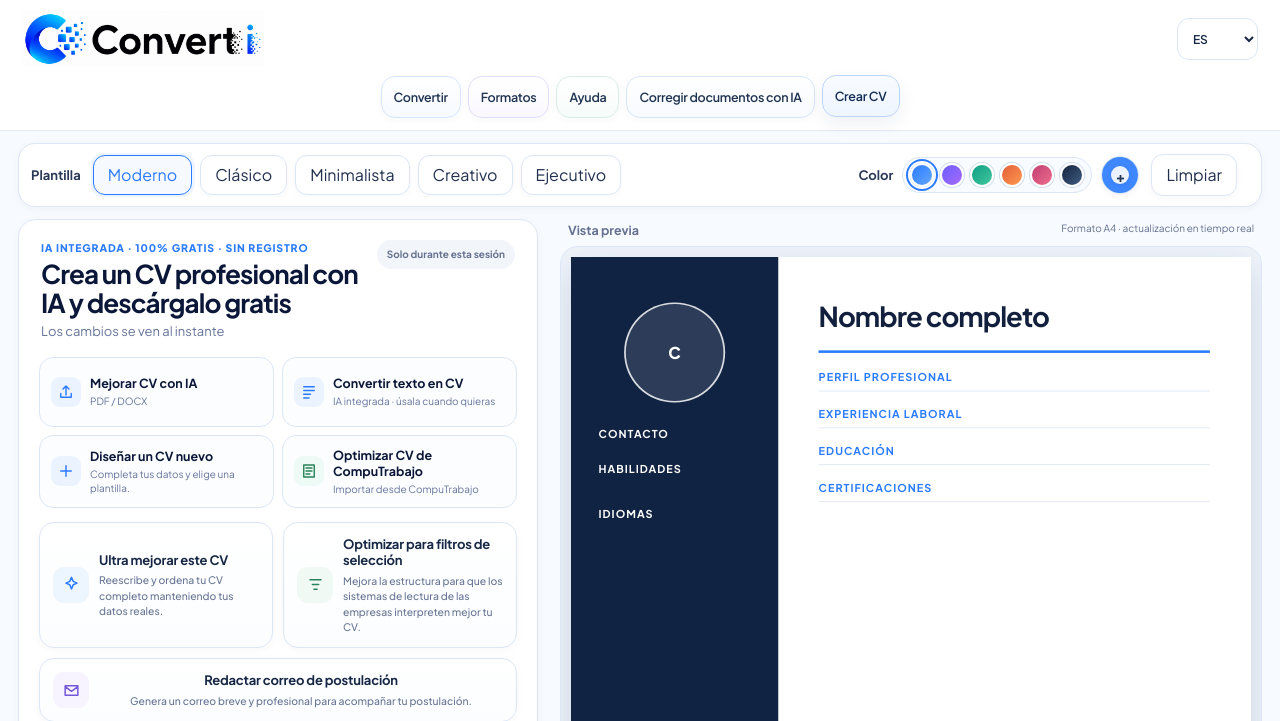
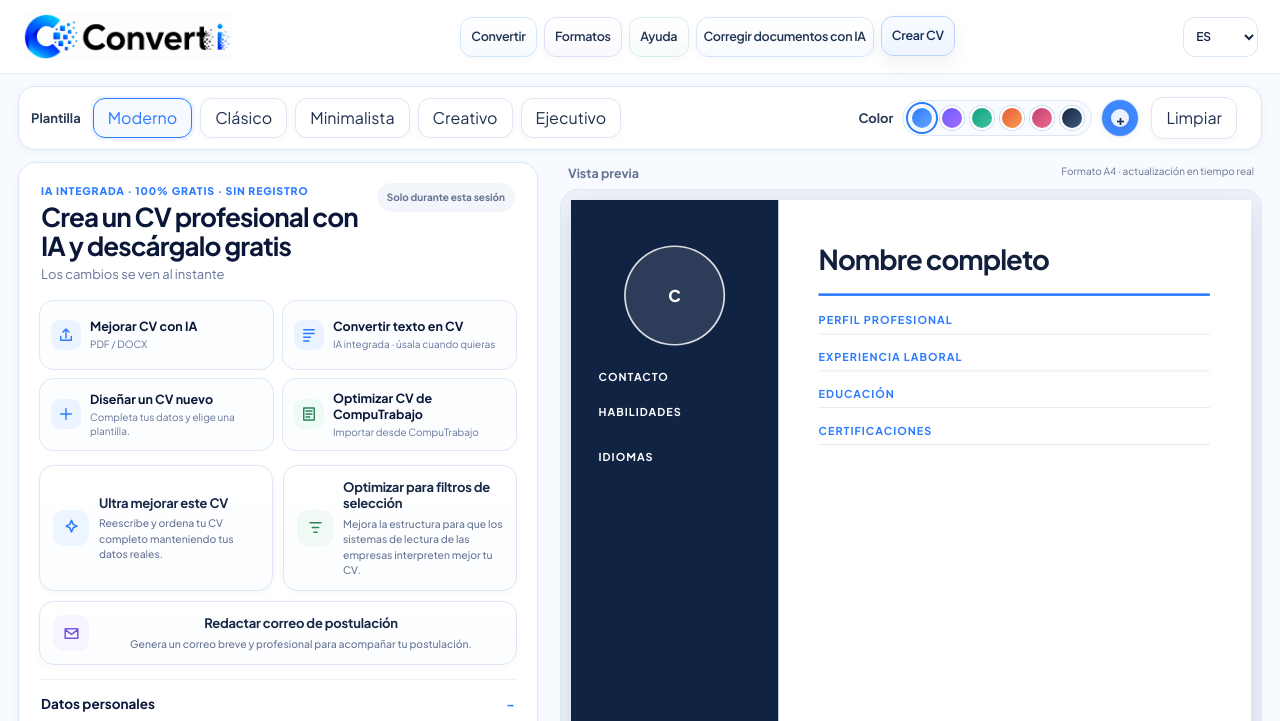
Before and after one commit to Wescka/converti, a Flask app: page /crear-cv in a window 1280 px wide. Shown: the top 721 px of the page. Run offline with Flask 3, Linux system fonts and the light colour scheme; some libraries are stand-ins or nearby versions.

Commit message:
Add files via upload

```diff
--- a/static/css/site_ui.css
+++ b/static/css/site_ui.css
@@ -58,30 +58,57 @@ body,button,input,textarea,select{font-family:"Plus Jakarta Sans",system-ui,-app
 }
 .site-mobile-menu-toggle,.cvb-mobile-menu-toggle{display:none!important}
 
-/* ===== Escritorio/laptop estrecho: dos filas, botones SIEMPRE visibles =====
-   721–1280 px: logo + idioma arriba; navegación completa centrada debajo.
-   Esto evita que el logo y los botones compitan por el mismo ancho. */
-@media (min-width:721px) and (max-width:1280px){
+/* ===== Responsive único del header =====
+   - >1280px: navegación cómoda.
+   - 761–1280px: misma fila, logo y botones reducen su huella sin solaparse.
+   - <=760px: navegación móvil con menú.
+   No se apilan filas de navegación en escritorio/laptop. */
+@media (min-width:761px) and (max-width:1280px){
   .header,.cvb-site-header{
-    min-height:120px!important;padding:10px 22px 12px!important;
-    grid-template-columns:minmax(0,1fr) auto!important;grid-template-rows:58px auto!important;
-    column-gap:14px!important;row-gap:8px!important;
+    min-height:74px!important;
+    padding:7px clamp(12px,1.7vw,22px)!important;
+    grid-template-columns:minmax(150px,210px) minmax(0,1fr) auto!important;
+    grid-template-rows:1fr!important;
+    column-gap:clamp(6px,1vw,12px)!important;
+    row-gap:0!important;
   }
-  .brand,.cvb-brand{grid-column:1!important;grid-row:1!important;overflow:visible!important;max-width:none!important}
-  .brand-logo,.cvb-brand img{height:56px!important;max-width:270px!important;width:auto!important}
-  .converti-header-tools{grid-column:2!important;grid-row:1!important;justify-self:end!important}
+  .brand,.cvb-brand{
+    grid-column:1!important;grid-row:1!important;
+    min-width:0!important;max-width:100%!important;overflow:hidden!important;
+  }
+  .brand-logo,.cvb-brand img{
+    width:100%!important;height:auto!important;max-height:55px!important;max-width:210px!important;
+    object-fit:contain!important;object-position:left center!important;
+  }
   .nav,.cvb-site-nav{
-    grid-column:1/-1!important;grid-row:2!important;justify-self:center!important;width:auto!important;max-width:100%!important;
-    display:flex!important;justify-content:center!important;gap:7px!important;overflow:visible!important;
-    max-height:none!important;opacity:1!important;pointer-events:auto!important;transform:none!important;padding:0!important;
+    grid-column:2!important;grid-row:1!important;
+    justify-self:center!important;width:100%!important;max-width:none!important;
+    display:flex!important;align-items:center!important;justify-content:center!important;
+    gap:clamp(4px,.55vw,8px)!important;overflow:visible!important;
+    max-height:none!important;opacity:1!important;pointer-events:auto!important;
+    transform:none!important;padding:0!important;margin:0!important;
   }
-  .nav a,.cvb-site-nav a{min-height:42px!important;padding:0 12px!important;font-size:12.5px!important}
-  .nav a.nav-doc-ai,.cvb-site-nav a.nav-doc-ai{white-space:nowrap!important}
+  .nav a,.cvb-site-nav a{
+    min-width:0!important;min-height:40px!important;
+    padding:0 clamp(8px,.8vw,12px)!important;
+    font-size:clamp(10.5px,1.02vw,12.5px)!important;
+    border-radius:12px!important;
+  }
+  .nav a.nav-doc-ai,.cvb-site-nav a.nav-doc-ai{
+    max-width:178px!important;white-space:nowrap!important;
+  }
+  .converti-header-tools{
+    grid-column:3!important;grid-row:1!important;justify-self:end!important;
+    min-width:0!important;
+  }
+  .lang-select,.cvb-lang{
+    min-width:62px!important;width:auto!important;height:40px!important;padding:0 8px!important;
+  }
   .site-mobile-menu-toggle,.cvb-mobile-menu-toggle{display:none!important}
 }
 
-/* ===== Móvil real: logo + idioma + menú; navegación desplegable ===== */
-@media (max-width:720px){
+/* ===== Móvil real ===== */
+@media (max-width:760px){
   .header,.cvb-site-header{
     min-height:66px!important;padding:8px 12px!important;
     grid-template-columns:minmax(0,1fr) auto auto!important;grid-template-rows:auto auto!important;
@@ -117,7 +144,7 @@ body,button,input,textarea,select{font-family:"Plus Jakarta Sans",system-ui,-app
     width:100%!important;min-width:0!important;min-height:44px!important;padding:0 8px!important;border-radius:11px!important;
     font-size:12px!important;line-height:1.15!important;white-space:normal!important;text-align:center!important;
   }
-  .nav a.nav-doc-ai,.cvb-site-nav a.nav-doc-ai{grid-column:1/-1!important}
+  .nav a.nav-doc-ai,.cvb-site-nav a.nav-doc-ai{grid-column:1/-1!important;max-width:none!important}
 }
 @media(max-width:360px){
   .header,.cvb-site-header{padding-inline:9px!important;column-gap:6px!important}
--- a/static/js/create_cv.js
+++ b/static/js/create_cv.js
@@ -49,7 +49,7 @@ mobileMenuToggle?.addEventListener('click',()=>{
   mobileMenuToggle.setAttribute('aria-expanded',String(open));
 });
 siteNav?.addEventListener('click',e=>{if(e.target.closest('a'))closeMobileMenu()});
-window.addEventListener('resize',()=>{if(window.innerWidth>720)closeMobileMenu()},{passive:true});
+window.addEventListener('resize',()=>{if(window.innerWidth>760)closeMobileMenu()},{passive:true});
 
 const navCreate=$('#cvbNavCreate');
 navCreate?.addEventListener('click',e=>{
--- a/static/js/site_ui.js
+++ b/static/js/site_ui.js
@@ -13,5 +13,5 @@
   toggle.addEventListener('click', function(){ setOpen(!header.classList.contains('is-menu-open')); });
   nav.addEventListener('click', function(e){ if (e.target.closest('a')) setOpen(false); });
   document.addEventListener('keydown', function(e){ if(e.key === 'Escape') setOpen(false); });
-  window.addEventListener('resize', function(){ if(window.innerWidth > 720) setOpen(false); }, {passive:true});
+  window.addEventListener('resize', function(){ if(window.innerWidth > 760) setOpen(false); }, {passive:true});
 })();
--- a/templates/create_cv.html
+++ b/templates/create_cv.html
@@ -22,8 +22,8 @@
   <link rel="preconnect" href="https://fonts.googleapis.com">
   <link rel="preconnect" href="https://fonts.gstatic.com" crossorigin>
   <link href="https://fonts.googleapis.com/css2?family=Plus+Jakarta+Sans:wght@400;500;600;700;800&display=swap" rel="stylesheet">
-  <link rel="stylesheet" href="{{ url_for('static', filename='css/create_cv.css') }}?v=20260822-header-stable-7">
-  <link rel="stylesheet" href="{{ url_for('static', filename='css/site_ui.css') }}?v=20260822-header-stable-7">
+  <link rel="stylesheet" href="{{ url_for('static', filename='css/create_cv.css') }}?v=20260822-header-stable-9">
+  <link rel="stylesheet" href="{{ url_for('static', filename='css/site_ui.css') }}?v=20260822-header-stable-9">
 </head>
 <body class="cvb-app">
 <header class="cvb-site-header">
@@ -275,7 +275,7 @@
 </section>
 <footer class="cvb-site-footer">Converti · <a href="{{ privacy_path }}">{{ cv_ui.privacy_label }}</a></footer>
 <script>window.CVB_I18N={{ cv_js|tojson }};</script>
-<script src="{{ url_for('static', filename='js/create_cv.js') }}?v=20260822-header-stable-7" defer></script>
+<script src="{{ url_for('static', filename='js/create_cv.js') }}?v=20260822-header-stable-9" defer></script>
 
 </body>
 </html>
--- a/templates/index.html
+++ b/templates/index.html
@@ -841,7 +841,7 @@ footer a{
   gtag('config', 'G-XLZM56PZHM');
 </script>
 
-<link rel="stylesheet" href="/static/css/site_ui.css?v=20260822-header-stable-7">
+<link rel="stylesheet" href="/static/css/site_ui.css?v=20260822-header-stable-9">
   <link rel="prefetch" href="/crear-cv">
   <link rel="prefetch" href="/static/css/create_cv.css" as="style">
   <link rel="prefetch" href="/static/js/create_cv.js" as="script">
@@ -1164,5 +1164,5 @@ convertButton.onclick=()=>{
 (async()=>{try{const r=await fetch('/api/status'),j=await r.json();const labels={ffmpeg:'FFmpeg',ffprobe:'FFprobe',libreoffice:'LibreOffice',pandoc:'Pandoc',imagemagick:'ImageMagick',tesseract_ocr:'Tesseract OCR',python_magic:'python-magic'};engineGrid.innerHTML='';Object.entries(labels).forEach(([k,v])=>{const d=document.createElement('div');d.className='engine '+(j.tools[k]?'ok':'missing');d.innerHTML=svgIcon(j.tools[k]?'check':'x')+' <span>'+v+'</span>';engineGrid.appendChild(d)})}catch{}})();
 </script>
 
-<script src="/static/js/site_ui.js?v=20260822-header-stable-7" defer></script>
+<script src="/static/js/site_ui.js?v=20260822-header-stable-9" defer></script>
 </body></html>
--- a/templates/index_en.html
+++ b/templates/index_en.html
@@ -841,7 +841,7 @@ footer a{
   gtag('config', 'G-XLZM56PZHM');
 </script>
 
-<link rel="stylesheet" href="/static/css/site_ui.css?v=20260822-header-stable-7">
+<link rel="stylesheet" href="/static/css/site_ui.css?v=20260822-header-stable-9">
   <link rel="prefetch" href="/en/create-cv">
   <link rel="prefetch" href="/static/css/create_cv.css" as="style">
   <link rel="prefetch" href="/static/js/create_cv.js" as="script">
@@ -1150,5 +1150,5 @@ convertButton.onclick=()=>{
 (async()=>{try{const r=await fetch('/api/status'),j=await r.json();const labels={ffmpeg:'FFmpeg',ffprobe:'FFprobe',libreoffice:'LibreOffice',pandoc:'Pandoc',imagemagick:'ImageMagick',tesseract_ocr:'Tesseract OCR',python_magic:'python-magic'};engineGrid.innerHTML='';Object.entries(labels).forEach(([k,v])=>{const d=document.createElement('div');d.className='engine '+(j.tools[k]?'ok':'missing');d.innerHTML=svgIcon(j.tools[k]?'check':'x')+' <span>'+v+'</span>';engineGrid.appendChild(d)})}catch{}})();
 </script>
 
-<script src="/static/js/site_ui.js?v=20260822-header-stable-7" defer></script>
+<script src="/static/js/site_ui.js?v=20260822-header-stable-9" defer></script>
 </body></html>
--- a/templates/index_fr.html
+++ b/templates/index_fr.html
@@ -841,7 +841,7 @@ footer a{
   gtag('config', 'G-XLZM56PZHM');
 </script>
 
-<link rel="stylesheet" href="/static/css/site_ui.css?v=20260822-header-stable-7">
+<link rel="stylesheet" href="/static/css/site_ui.css?v=20260822-header-stable-9">
   <link rel="prefetch" href="/fr/creer-cv">
   <link rel="prefetch" href="/static/css/create_cv.css" as="style">
   <link rel="prefetch" href="/static/js/create_cv.js" as="script">
@@ -1150,5 +1150,5 @@ convertButton.onclick=()=>{
 (async()=>{try{const r=await fetch('/api/status'),j=await r.json();const labels={ffmpeg:'FFmpeg',ffprobe:'FFprobe',libreoffice:'LibreOffice',pandoc:'Pandoc',imagemagick:'ImageMagick',tesseract_ocr:'Tesseract OCR',python_magic:'python-magic'};engineGrid.innerHTML='';Object.entries(labels).forEach(([k,v])=>{const d=document.createElement('div');d.className='engine '+(j.tools[k]?'ok':'missing');d.innerHTML=svgIcon(j.tools[k]?'check':'x')+' <span>'+v+'</span>';engineGrid.appendChild(d)})}catch{}})();
 </script>
 
-<script src="/static/js/site_ui.js?v=20260822-header-stable-7" defer></script>
+<script src="/static/js/site_ui.js?v=20260822-header-stable-9" defer></script>
 </body></html>
--- a/templates/index_ptbr.html
+++ b/templates/index_ptbr.html
@@ -841,7 +841,7 @@ footer a{
   gtag('config', 'G-XLZM56PZHM');
 </script>
 
-<link rel="stylesheet" href="/static/css/site_ui.css?v=20260822-header-stable-7">
+<link rel="stylesheet" href="/static/css/site_ui.css?v=20260822-header-stable-9">
   <link rel="prefetch" href="/pt-br/criar-cv">
   <link rel="prefetch" href="/static/css/create_cv.css" as="style">
   <link rel="prefetch" href="/static/js/create_cv.js" as="script">
@@ -1150,5 +1150,5 @@ convertButton.onclick=()=>{
 (async()=>{try{const r=await fetch('/api/status'),j=await r.json();const labels={ffmpeg:'FFmpeg',ffprobe:'FFprobe',libreoffice:'LibreOffice',pandoc:'Pandoc',imagemagick:'ImageMagick',tesseract_ocr:'Tesseract OCR',python_magic:'python-magic'};engineGrid.innerHTML='';Object.entries(labels).forEach(([k,v])=>{const d=document.createElement('div');d.className='engine '+(j.tools[k]?'ok':'missing');d.innerHTML=svgIcon(j.tools[k]?'check':'x')+' <span>'+v+'</span>';engineGrid.appendChild(d)})}catch{}})();
 </script>
 
-<script src="/static/js/site_ui.js?v=20260822-header-stable-7" defer></script>
+<script src="/static/js/site_ui.js?v=20260822-header-stable-9" defer></script>
 </body></html>
--- a/templates/privacy.html
+++ b/templates/privacy.html
@@ -255,7 +255,7 @@ footer{font-size:13px;line-height:1.65;font-weight:500}
   gtag('js', new Date());
   gtag('config', 'G-XLZM56PZHM');
 </script>
-<link rel="stylesheet" href="/static/css/site_ui.css?v=20260822-header-stable-7">
+<link rel="stylesheet" href="/static/css/site_ui.css?v=20260822-header-stable-9">
 </head>
 <body>
 <header class="header">
@@ -331,6 +331,6 @@ footer{font-size:13px;line-height:1.65;font-weight:500}
 <script>(function(){const s=document.getElementById('langSelector');if(!s)return;s.value="es";const p={es:'/privacidad',en:'/en/privacy',fr:'/fr/confidentialite','pt-br':'/pt-br/privacidade'};s.onchange=()=>{localStorage.setItem('converti_lang',s.value);location.href=p[s.value]};})();</script>
 
 
-<script src="/static/js/site_ui.js?v=20260822-header-stable-7" defer></script>
+<script src="/static/js/site_ui.js?v=20260822-header-stable-9" defer></script>
 </body>
 </html>
--- a/templates/privacy_en.html
+++ b/templates/privacy_en.html
@@ -255,7 +255,7 @@ footer{font-size:13px;line-height:1.65;font-weight:500}
   gtag('js', new Date());
   gtag('config', 'G-XLZM56PZHM');
 </script>
-<link rel="stylesheet" href="/static/css/site_ui.css?v=20260822-header-stable-7">
+<link rel="stylesheet" href="/static/css/site_ui.css?v=20260822-header-stable-9">
 </head>
 <body>
 <header class="header">
@@ -331,6 +331,6 @@ footer{font-size:13px;line-height:1.65;font-weight:500}
 <script>(function(){const s=document.getElementById('langSelector');if(!s)return;s.value="en";const p={es:'/privacidad',en:'/en/privacy',fr:'/fr/confidentialite','pt-br':'/pt-br/privacidade'};s.onchange=()=>{localStorage.setItem('converti_lang',s.value);location.href=p[s.value]};})();</script>
 
 
-<script src="/static/js/site_ui.js?v=20260822-header-stable-7" defer></script>
+<script src="/static/js/site_ui.js?v=20260822-header-stable-9" defer></script>
 </body>
 </html>
--- a/templates/privacy_fr.html
+++ b/templates/privacy_fr.html
@@ -255,7 +255,7 @@ footer{font-size:13px;line-height:1.65;font-weight:500}
   gtag('js', new Date());
   gtag('config', 'G-XLZM56PZHM');
 </script>
-<link rel="stylesheet" href="/static/css/site_ui.css?v=20260822-header-stable-7">
+<link rel="stylesheet" href="/static/css/site_ui.css?v=20260822-header-stable-9">
 </head>
 <body>
 <header class="header">
@@ -331,6 +331,6 @@ footer{font-size:13px;line-height:1.65;font-weight:500}
 <script>(function(){const s=document.getElementById('langSelector');if(!s)return;s.value="fr";const p={es:'/privacidad',en:'/en/privacy',fr:'/fr/confidentialite','pt-br':'/pt-br/privacidade'};s.onchange=()=>{localStorage.setItem('converti_lang',s.value);location.href=p[s.value]};})();</script>
 
 
-<script src="/static/js/site_ui.js?v=20260822-header-stable-7" defer></script>
+<script src="/static/js/site_ui.js?v=20260822-header-stable-9" defer></script>
 </body>
 </html>
--- a/templates/privacy_ptbr.html
+++ b/templates/privacy_ptbr.html
@@ -255,7 +255,7 @@ footer{font-size:13px;line-height:1.65;font-weight:500}
   gtag('js', new Date());
   gtag('config', 'G-XLZM56PZHM');
 </script>
-<link rel="stylesheet" href="/static/css/site_ui.css?v=20260822-header-stable-7">
+<link rel="stylesheet" href="/static/css/site_ui.css?v=20260822-header-stable-9">
 </head>
 <body>
 <header class="header">
@@ -331,6 +331,6 @@ footer{font-size:13px;line-height:1.65;font-weight:500}
 <script>(function(){const s=document.getElementById('langSelector');if(!s)return;s.value="pt-br";const p={es:'/privacidad',en:'/en/privacy',fr:'/fr/confidentialite','pt-br':'/pt-br/privacidade'};s.onchange=()=>{localStorage.setItem('converti_lang',s.value);location.href=p[s.value]};})();</script>
 
 
-<script src="/static/js/site_ui.js?v=20260822-header-stable-7" defer></script>
+<script src="/static/js/site_ui.js?v=20260822-header-stable-9" defer></script>
 </body>
 </html>
--- a/templates/section_page.html
+++ b/templates/section_page.html
@@ -13,7 +13,7 @@
   <link rel="preconnect" href="https://fonts.googleapis.com">
   <link rel="preconnect" href="https://fonts.gstatic.com" crossorigin>
   <link href="https://fonts.googleapis.com/css2?family=Plus+Jakarta+Sans:wght@400;500;600;700;800&display=swap" rel="stylesheet">
-  <link rel="stylesheet" href="{{ url_for('static', filename='css/site_ui.css') }}?v=20260822-header-stable-7">
+  <link rel="stylesheet" href="{{ url_for('static', filename='css/site_ui.css') }}?v=20260822-header-stable-9">
   <style>
     :root{--navy:#101c3f;--blue:#2a7bff;--muted:#667594;--line:#dfe8f5;--soft:#f7faff;--green:#25b88a;--purple:#815ff3}
     *{box-sizing:border-box}html{background:#fff}body{margin:0;color:var(--navy);font-family:"Plus Jakarta Sans",system-ui,-apple-system,"Segoe UI",sans-serif;background:linear-gradient(180deg,#fff 0,#f8fbff 48%,#fff 100%);overflow-x:hidden}
@@ -80,6 +80,6 @@
   {% endif %}
   <div class="actions"><a class="primary" href="{{ paths.convert }}">{{ ui.convert }}</a><a class="secondary" href="{{ paths.home }}">{{ ui.home }}</a></div>
 </main>
-<script src="{{ url_for('static', filename='js/site_ui.js') }}?v=20260822-header-stable-7" defer></script>
+<script src="{{ url_for('static', filename='js/site_ui.js') }}?v=20260822-header-stable-9" defer></script>
 </body>
 </html>
--- a/templates/tool_page.html
+++ b/templates/tool_page.html
@@ -429,7 +429,7 @@ footer{font-size:13px;line-height:1.65;font-weight:500}
   ]
 }
 </script>
-<link rel="stylesheet" href="/static/css/site_ui.css?v=20260822-header-stable-7">
+<link rel="stylesheet" href="/static/css/site_ui.css?v=20260822-header-stable-9">
 </head>
 <body>
 <header class="header">
@@ -572,6 +572,6 @@ footer{font-size:13px;line-height:1.65;font-weight:500}
 <script>(function(){const s=document.getElementById('langSelector');if(!s)return;s.value={{ locale|tojson }};const slug={{ slug|tojson }};const p={es:'/convertir/'+slug,en:'/en/convert/'+slug,fr:'/fr/convertir/'+slug,'pt-br':'/pt-br/converter/'+slug};s.onchange=()=>{localStorage.setItem('converti_lang',s.value);location.href=p[s.value]};})();</script>
 
 
-<script src="/static/js/site_ui.js?v=20260822-header-stable-7" defer></script>
+<script src="/static/js/site_ui.js?v=20260822-header-stable-9" defer></script>
 </body>
 </html>
```
Also changed, not shown: SHA256SUMS.txt (+18 -18 lines), templates/cv_seo_page.html (+6 -12 lines), templates/document_ai_page.html (+2 -2 lines), tests/test_static_quality.py (+28 -11 lines), README.md.
